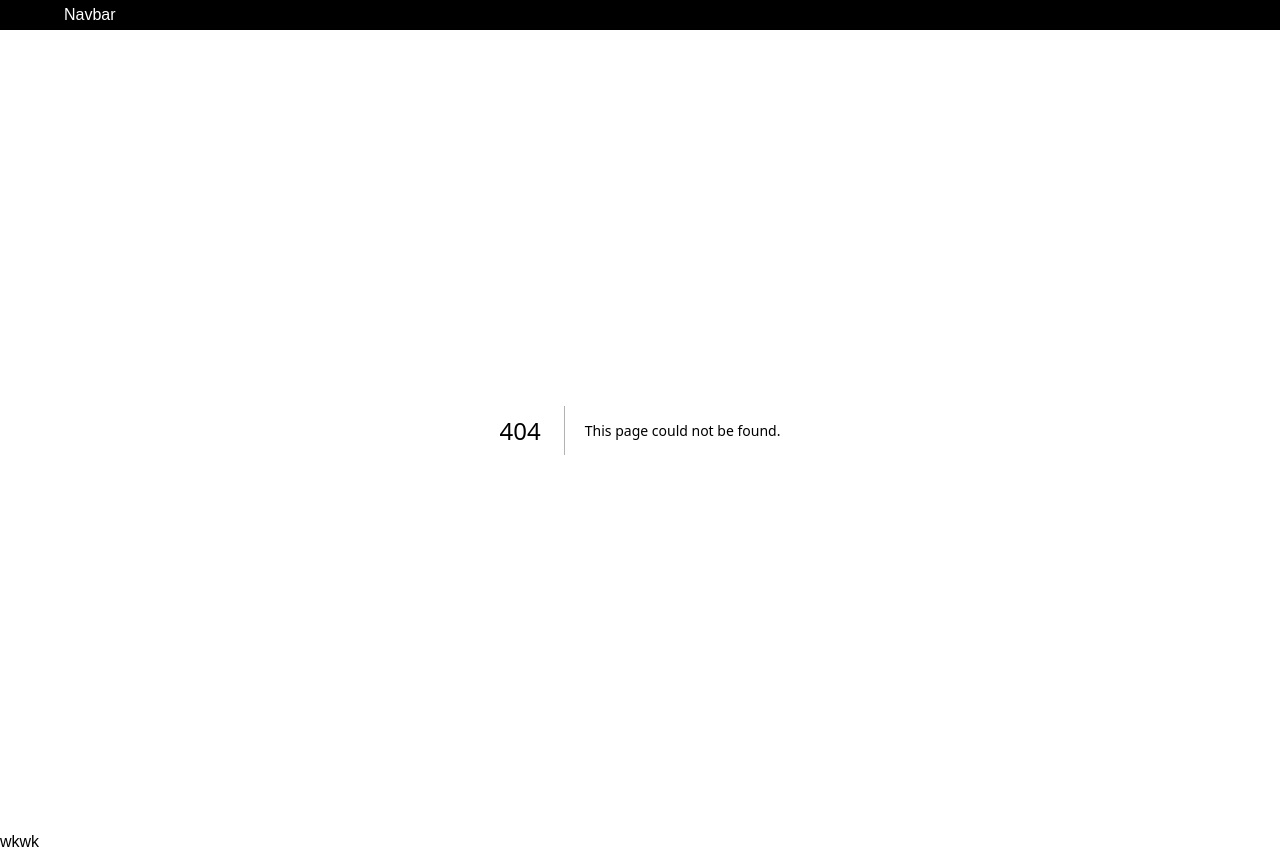
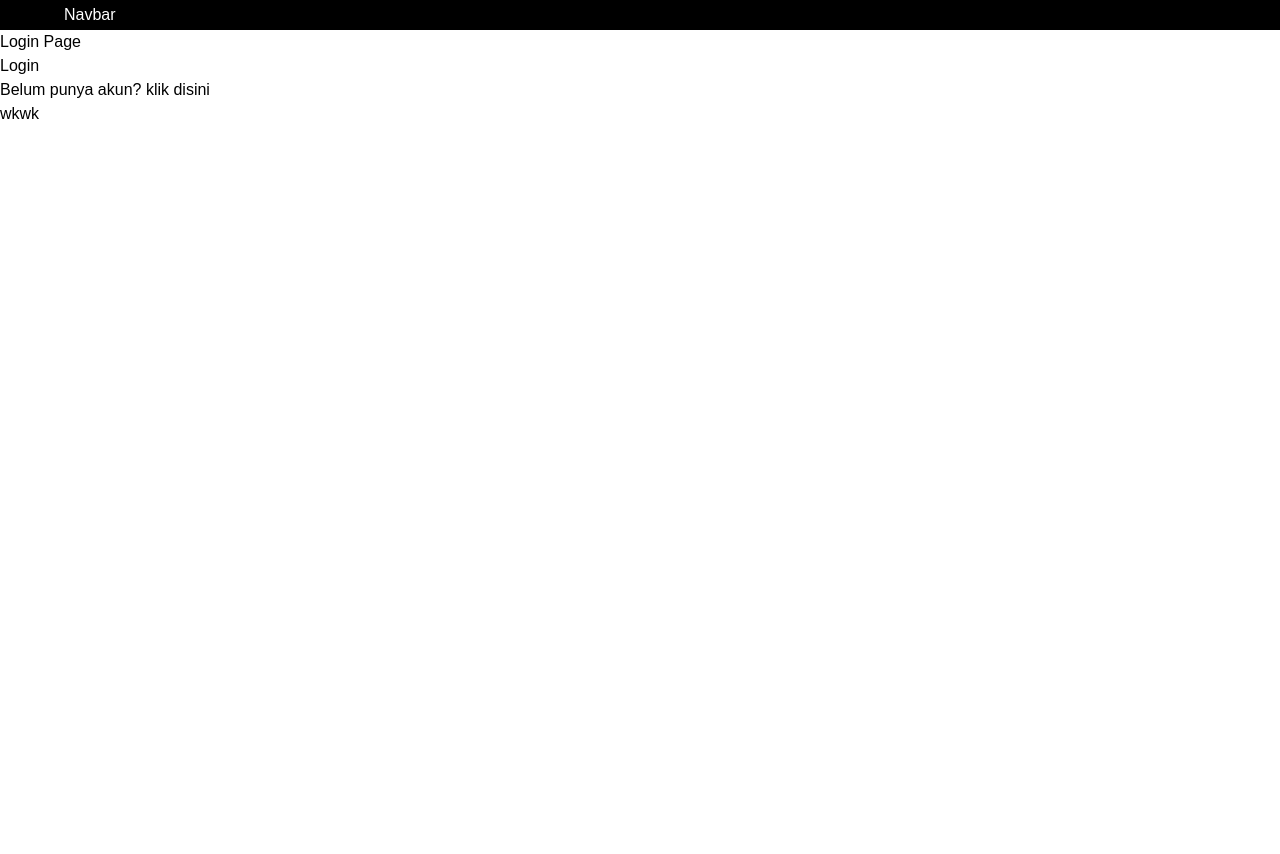
Before and after one commit to khafidhkayyis/next.js-mini-project, a Next.js app in the folder my-app/: page /auth/login in a window 1280 px wide. Before the commit this address had no page. After the commit the page ends 800 px from the top, so only its background shows below. Built offline with nearby package versions, Linux system fonts and the light colour scheme.

Commit message:
next-router method push

```diff
--- /dev/null
+++ b/my-app/src/pages/auth/login.tsx
@@ -0,0 +1,18 @@
+import Link from "next/link"
+import { useRouter } from "next/router"
+
+const LoginPage = () => {
+    const { push } = useRouter();
+    const handlerLogin = () => {
+        push("/product");
+    }
+    return (
+        <div>
+            <h1>Login Page</h1>
+            <button onClick={() => handlerLogin()}>Login</button>
+            <p>Belum punya akun? <Link href={"/auth/register"}>klik disini</Link></p>
+        </div>
+    )
+}
+
+export default LoginPage
--- /dev/null
+++ b/my-app/src/pages/auth/register.tsx
@@ -0,0 +1,13 @@
+import Link from "next/link";
+
+Link
+const RegisterPage = () => {
+    return (
+        <div>
+            <h1>Register Page</h1>
+            <p>Sudah punya akun? <Link href={"/auth/login"}>klik disini</Link></p>
+        </div>
+    )
+}
+
+export default RegisterPage;
```
